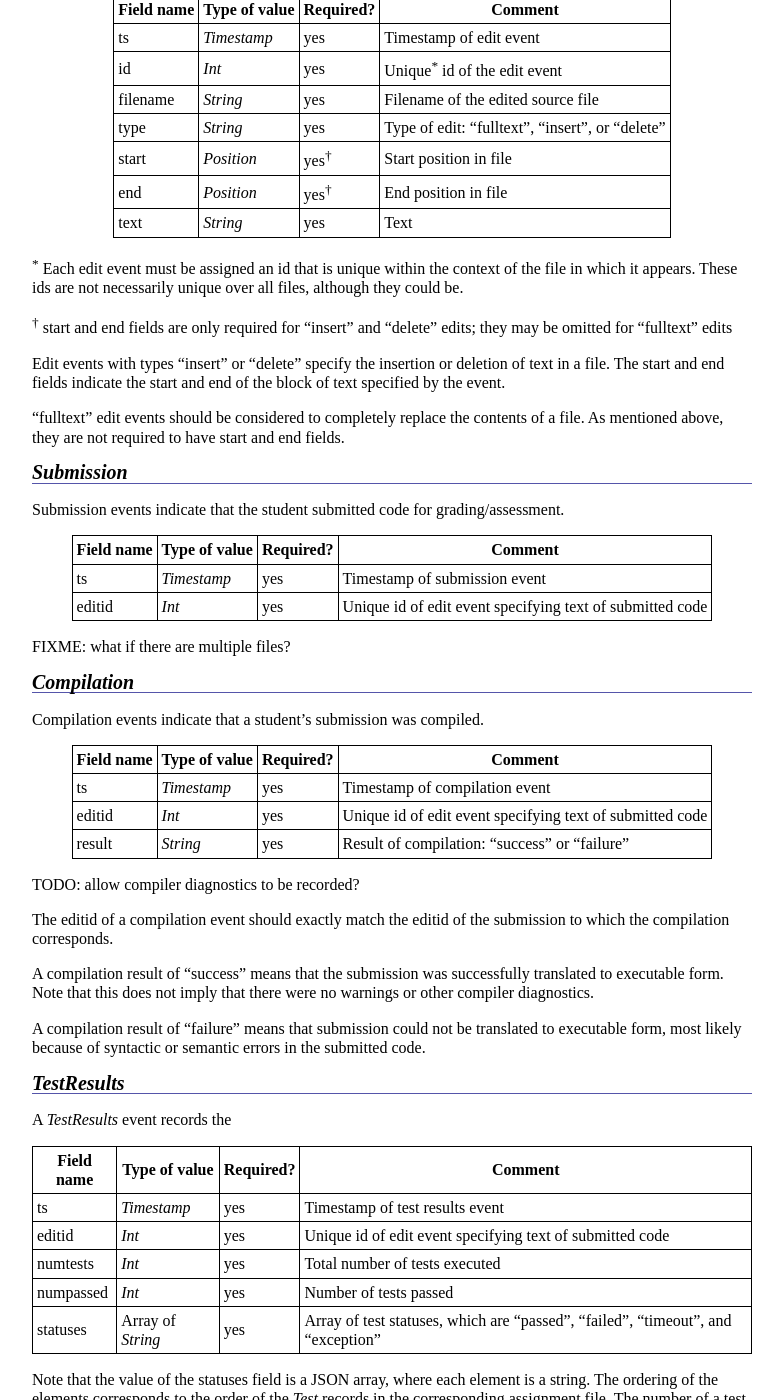
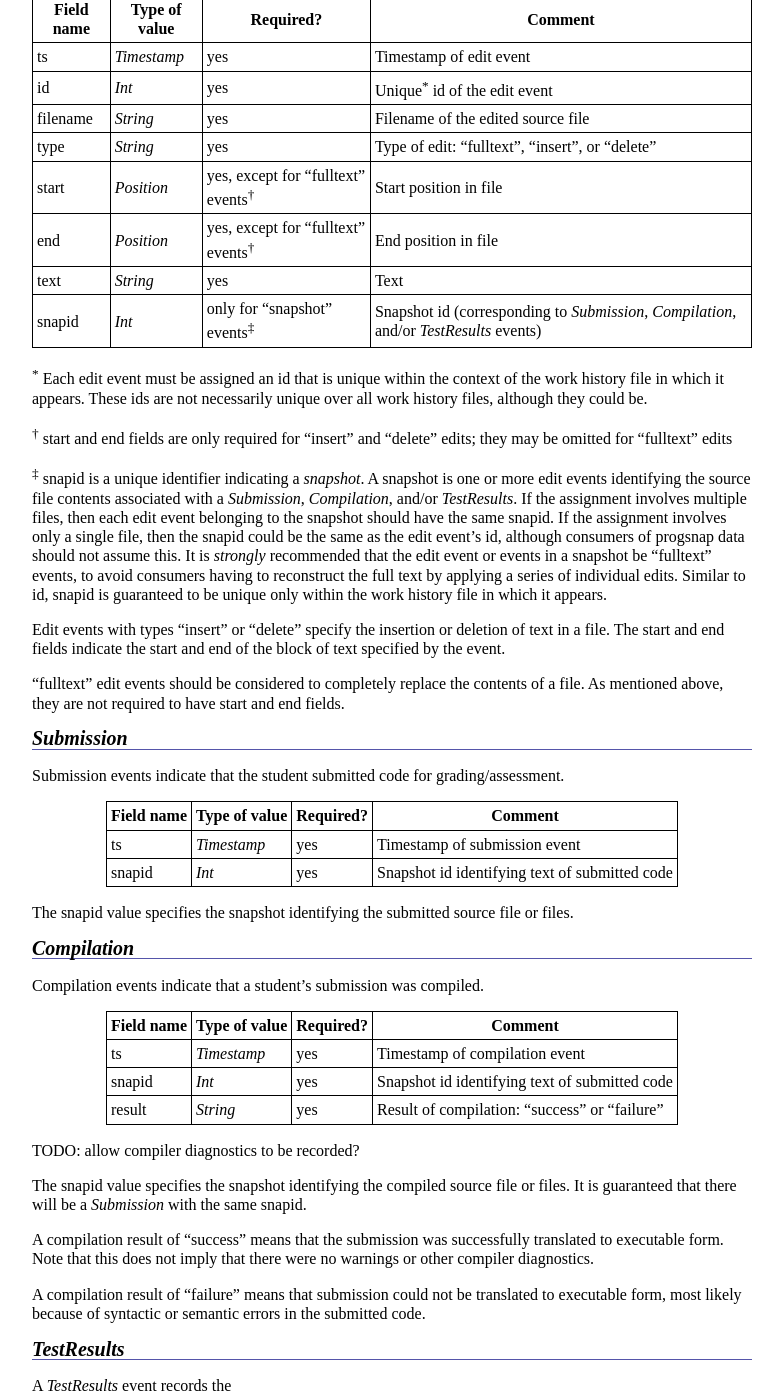
Before and after one commit to cloudcoderdotorg/progsnap-spec, a Jekyll site: the page built from spec-0.1-dev.md, in a window 1280 px wide and 1400 px high, scrolled down 3379 px. Shown: the whole window, without its empty margins (248-1031 px from the left). Built offline with Jekyll 4.4.1, drawn with Linux system fonts in a browser that asks for light colours; Markdown is read by kramdown in place of the engine named in the settings; some of the changed text lies outside the part shown.

Commit message:
use snapid to identify snapshots
editid doesn't really make sense to identify
snapshots, since there could be multiple files
in an assignment, such that a snapshot would
consist of various edits of the various files.

```diff
--- a/spec-0.1-dev.md
+++ b/spec-0.1-dev.md
@@ -8,7 +8,7 @@ title: "Specification 0.1-dev"
 Progsnap is a specification for data on student work on programming exercises and assignments.
 
 <div class="callout">
-This specification is at a very early stage of development.  If you'd like to contribute, see the <a href="index.html">home page</a> for contact info.
+This specification is at an early stage of development, although it is well-specified enough to be useful in its current form.  If you'd like to contribute, see the <a href="index.html">home page</a> for contact info.
 </div>
 
 # Version
@@ -140,13 +140,16 @@ ts         | *Timestamp*   | yes       | Timestamp of edit event
 id         | *Int*         | yes       | Unique<sup>\*</sup> id of the edit event
 filename   | *String*      | yes       | Filename of the edited source file
 type       | *String*      | yes       | Type of edit: "fulltext", "insert", or "delete"
-start      | *Position*    | yes<sup>&dagger;</sup> | Start position in file
-end        | *Position*    | yes<sup>&dagger;</sup> | End position in file
+start      | *Position*    | yes, except for "fulltext" events<sup>&dagger;</sup> | Start position in file
+end        | *Position*    | yes, except for "fulltext" events<sup>&dagger;</sup> | End position in file
 text       | *String*      | yes       | Text
+snapid     | *Int*         | only for "snapshot" events<sup>&Dagger;</sup> | Snapshot id (corresponding to *Submission*, *Compilation*, and/or *TestResults* events)
 
-<sup>\*</sup> Each edit event must be assigned an id that is unique within the context of the file in which it appears.  These ids are not necessarily unique over all files, although they could be.
+<sup>\*</sup> Each edit event must be assigned an id that is unique within the context of the work history file in which it appears.  These ids are not necessarily unique over all work history files, although they could be.
 
 <sup>&dagger;</sup> start and end fields are only required for "insert" and "delete" edits; they may be omitted for "fulltext" edits
+
+<sup>&Dagger;</sup> snapid is a unique identifier indicating a *snapshot*.  A snapshot is one or more edit events identifying the source file contents associated with a *Submission*, *Compilation*, and/or *TestResults*.  If the assignment involves multiple files, then each edit event belonging to the snapshot should have the same snapid.  If the assignment involves only a single file, then the snapid could be the same as the edit event's id, although consumers of progsnap data should not assume this.  It is *strongly* recommended that the edit event or events in a snapshot be "fulltext" events, to avoid consumers having to reconstruct the full text by applying a series of individual edits.  Similar to id, snapid is guaranteed to be unique only within the work history file in which it appears.
 
 Edit events with types "insert" or "delete" specify the insertion or deletion of text in a file.  The start and end fields indicate the start and end of the block of text specified by the event.
 
@@ -159,9 +162,9 @@ Submission events indicate that the student submitted code for grading/assessmen
 Field name | Type of value | Required? | Comment
 ---------- | ------------- | --------- | -------
 ts         | *Timestamp*   | yes       | Timestamp of submission event
-editid     | *Int*         | yes       | Unique id of edit event specifying text of submitted code
+snapid     | *Int*         | yes       | Snapshot id identifying text of submitted code
 
-FIXME: what if there are multiple files?
+The snapid value specifies the snapshot identifying the submitted source file or files.
 
 ## *Compilation*
 
@@ -170,12 +173,12 @@ Compilation events indicate that a student's submission was compiled.
 Field name | Type of value | Required? | Comment
 ---------- | ------------- | --------- | -------
 ts         | *Timestamp*   | yes       | Timestamp of compilation event
-editid     | *Int*         | yes       | Unique id of edit event specifying text of submitted code
+snapid     | *Int*         | yes       | Snapshot id identifying text of submitted code
 result     | *String*      | yes       | Result of compilation: "success" or "failure"
 
 TODO: allow compiler diagnostics to be recorded?
 
-The editid of a compilation event should exactly match the editid of the submission to which the compilation corresponds.
+The snapid value specifies the snapshot identifying the compiled source file or files.  It is guaranteed that there will be a *Submission* with the same snapid.
 
 A compilation result of "success" means that the submission was successfully translated to executable form.  Note that this does not imply that there were no warnings or other compiler diagnostics.
 
@@ -188,10 +191,12 @@ A *TestResults* event records the
 Field name | Type of value | Required? | Comment
 ---------- | ------------- | --------- | -------
 ts         | *Timestamp*   | yes       | Timestamp of test results event
-editid     | *Int*         | yes       | Unique id of edit event specifying text of submitted code
+snapid     | *Int*         | yes       | Snapshot id identifying text of submitted code
 numtests   | *Int*         | yes       | Total number of tests executed
 numpassed  | *Int*         | yes       | Number of tests passed
 statuses   | Array of *String* | yes | Array of test statuses, which are "passed", "failed", "timeout", and "exception"
+
+The snapid value specifies the snapshot identifying the source file or files compiled to produce the tested executable.  It is guaranteed that there will be a *Compilation* with the same snapid.
 
 Note that the value of the statuses field is a JSON array, where each element is a string.  The ordering of the elements corresponds to the order of the *Test* records in the corresponding assignment file.  The number of a test can be used as an index into the statuses array.
 
```
Also changed, not shown: other parts of spec-0.1-dev.md (+0 -4 lines), index.md (+5 -1 lines).
